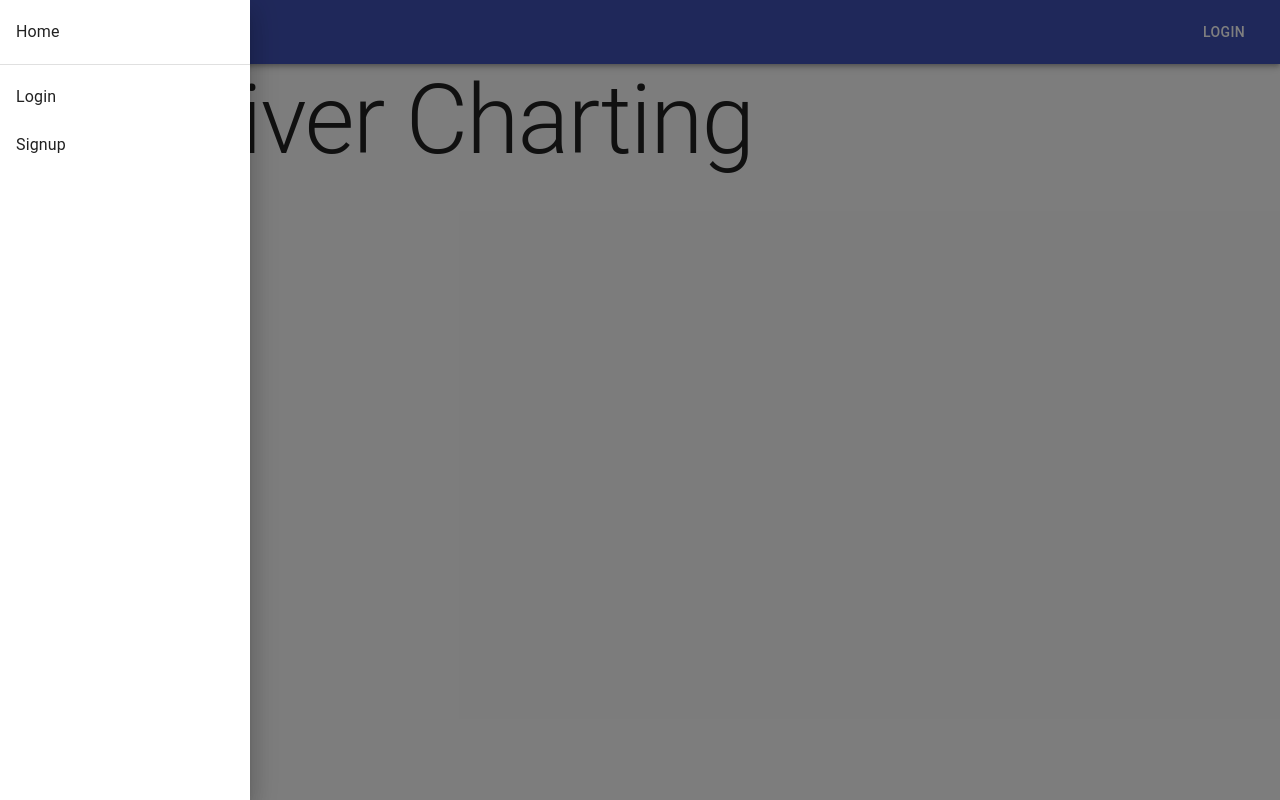
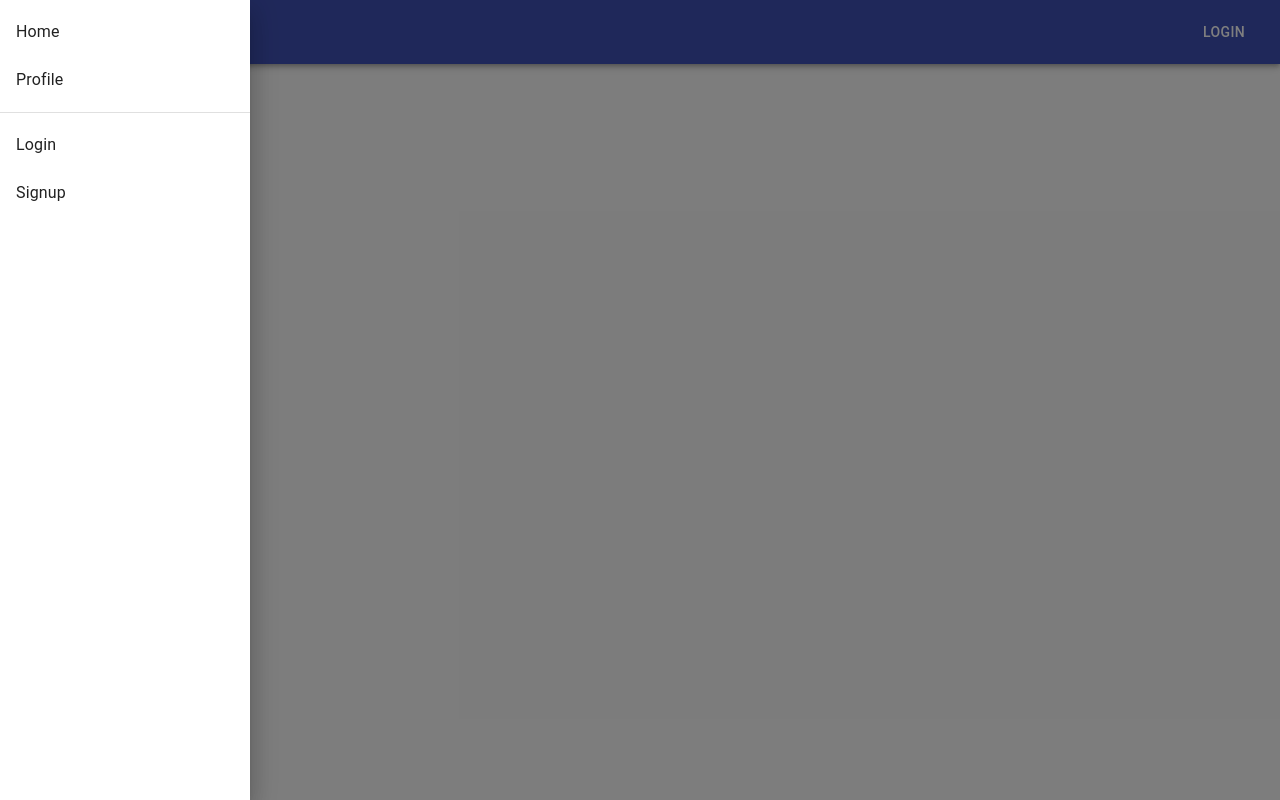
Before and after one commit to blangwell/caregiver-app-react, a React (Create React App) app: page /profile in a window 1280 px wide. Both pictures are taken after a click on the button "menu". Built offline with nearby package versions, Linux system fonts and the light colour scheme.

Commit message:
Fix drawer collapse bug in Nav component

```diff
--- a/src/App.js
+++ b/src/App.js
@@ -1,28 +1,33 @@
 import './App.css';
-import {
-  BrowserRouter as Router,
-  Switch,
-  Route,
-} from "react-router-dom";
+import { useState, useEffect } from 'react';
+import { BrowserRouter as Router, Switch, Route } from "react-router-dom";
 import CssBaseline from '@material-ui/core/CssBaseline';
 import Home from './components/Home';
 import LoginForm from './components/LoginForm';
 import Nav from './components/Nav';
 import SignupForm from './components/SignupForm';
-
+import Profile from './components/Profile';
 
 function App() {
+  const [currentUser, setCurrentUser] = useState(null);
+
+  useEffect(() => {
+
+  })
+
   return (
     <Router>
       <CssBaseline />
-      <div>
       <Nav />
       <Switch>
         <Route path="/login">
-            <LoginForm />
+          <LoginForm currentUser={currentUser} setCurrentUser={setCurrentUser} />
         </Route>
         <Route path="/signup">
-            <SignupForm />
+          <SignupForm currentUser={currentUser} setCurrentUser={setCurrentUser} />
+        </Route>
+        <Route path="/profile">
+          <Profile currentUser={currentUser} setCurrentUser={setCurrentUser} />
         </Route>
         {/* "/" route must be last <Switch> looks through its children <Route>s and
           renders the first one that matches */}
@@ -30,7 +35,6 @@ function App() {
           <Home />
         </Route>
       </Switch>
-      </div>
     </Router>
   );
 };
--- a/src/components/LoginForm.js
+++ b/src/components/LoginForm.js
@@ -10,20 +10,6 @@ import { makeStyles } from '@material-ui/core/styles';
 import TextField from '@material-ui/core/TextField';
 import Typography from '@material-ui/core/Typography';
 import * as Yup from 'yup';
-
-const postLogin = async (values) => {
-  console.log(values);
-  try {
-    const response = await axios.post('http://localhost:8000/login', {
-      email: values.email,
-      password: values.password,
-      withCredentials: true
-    });
-    console.log(response);
-  } catch (err) {
-    console.log(err);
-  };
-};
 
 const useStyles = makeStyles(theme => ({
   root: {
@@ -45,7 +31,7 @@ const validationSchema = Yup.object({
   password: Yup.string().required('Required'),
 });
 
-const LoginForm = () => {
+const LoginForm = props => {
   const classes = useStyles();
   const formik = useFormik({
     initialValues: {
@@ -57,6 +43,22 @@ const LoginForm = () => {
       postLogin(values);
     }
   });
+
+  const postLogin = async (values) => {
+    console.log(values);
+    try {
+      const response = await axios.post('http://localhost:8000/login', {
+        email: values.email,
+        password: values.password,
+        withCredentials: true
+      });
+      console.log(response);
+      props.setCurrentUser(response.data);
+    } catch (err) {
+      console.log(err);
+    };
+  };
+
   return (
       <Container maxWidth="xs" >
         <div className={classes.root}>
@@ -90,10 +92,10 @@ const LoginForm = () => {
                 error={formik.touched.password && Boolean(formik.errors.password)}
                 helperText={formik.touched.password && formik.errors.password}
               />
-              <FormControlLabel
+              {/* <FormControlLabel
                 control={<Checkbox value="remember" color="primary" />}
                 label="Remember me"
-              />
+              /> */}
               <Button
                 color="primary"
                 type="submit"
--- a/src/components/Nav.js
+++ b/src/components/Nav.js
@@ -47,8 +47,12 @@ export default function Nav(props) {
       onKeyDown={toggleDrawer(false)}
     >
       <List>
-        {['Home'].map((text, idx) => (
-            <ListItem button key={text} component={ Link } to="/">
+        {['Home', 'Profile'].map((text, idx) => (
+            <ListItem
+              button
+              key={text}
+              component={ Link } to={text === 'Home' ? '/' : '/' + text.toLowerCase()}
+            >
               <ListItemText primary={text} />
             </ListItem>
         ))}
@@ -68,14 +72,12 @@ export default function Nav(props) {
     <div className={classes.root}>
     <AppBar position="static">
       <Toolbar>
-        <IconButton edge="start" className={classes.menuButton} color="inherit" aria-label="menu">
-          <MenuIcon
-            onClick={toggleDrawer(true)}
-          />
-          <Drawer open={drawerOpen} onClose={toggleDrawer(false)}>
+        <IconButton edge="start" className={classes.menuButton} color="inherit" aria-label="menu" onClick={toggleDrawer(true)}>
+          <MenuIcon />
+        </IconButton>
+          <Drawer open={drawerOpen} >
             {drawerList()}
           </Drawer>
-        </IconButton>
         <Typography variant="h6" className={classes.title}>
           Caregiver Charting
         </Typography>
--- /dev/null
+++ b/src/components/Profile.js
@@ -0,0 +1,12 @@
+import Typography from '@material-ui/core/Typography';
+
+const Profile = props => {
+  return (
+    <Typography variant="h3" component="h1">
+    Profile
+      {/* {props.currentUser} */}
+    </Typography>
+  )
+}
+
+export default Profile;
--- a/src/components/SignupForm.js
+++ b/src/components/SignupForm.js
@@ -36,8 +36,6 @@ const postSignup = async (values) => {
     console.log(err);
   };
 };
-
-const preventDefault = event => event.preventDefault();
 
 const validationSchema = Yup.object({
   email: Yup.string().email('Invalid email address').required('Required'),
```
Lines whose indentation alone changed are shown as unchanged.
